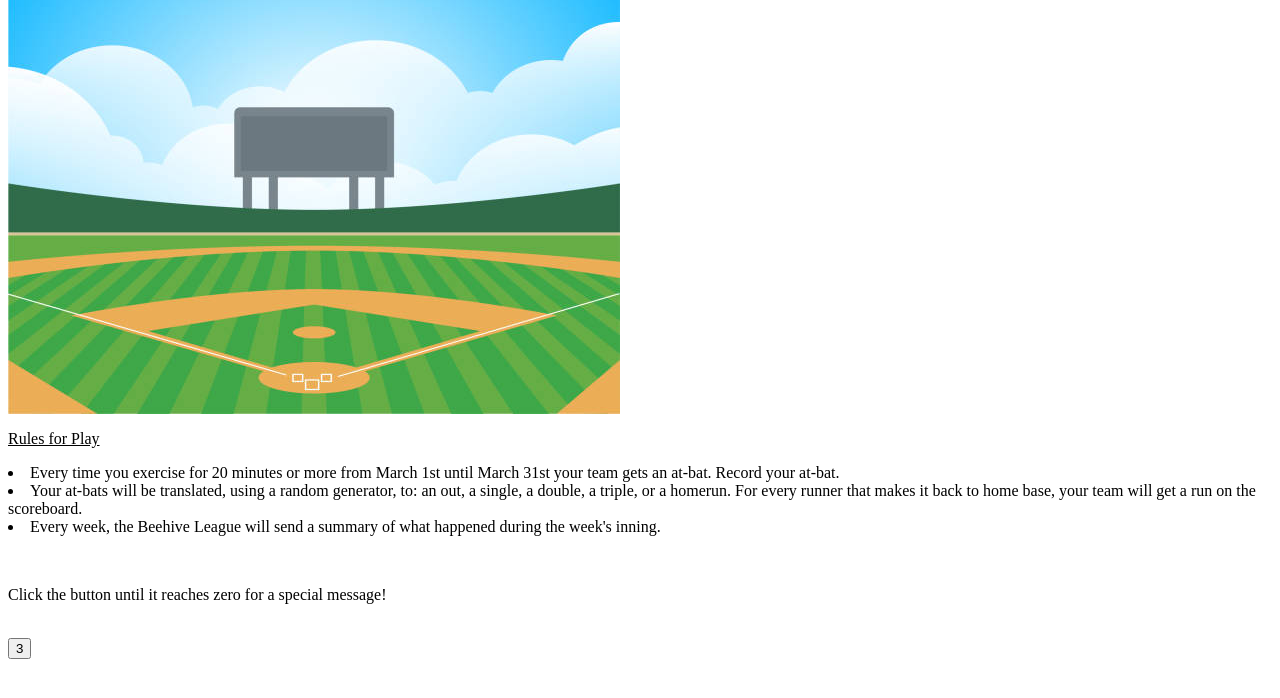
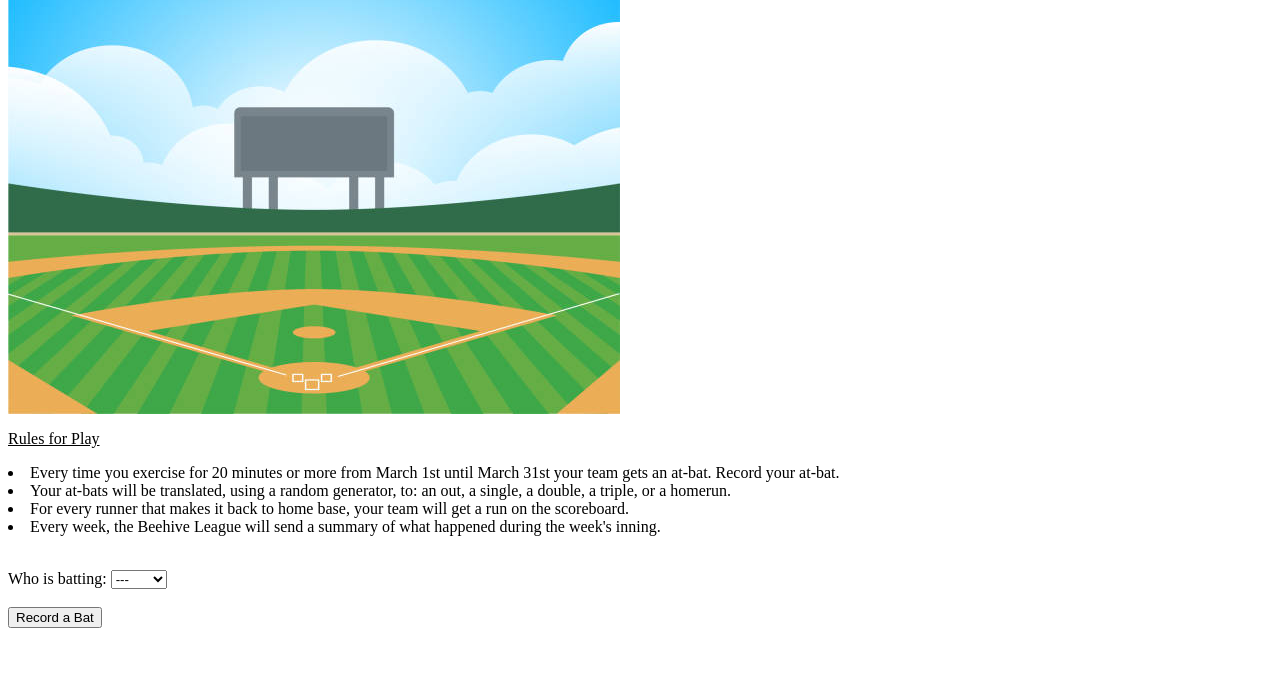
Before and after one commit to joshua-reynolds/wellness-spring-training, a PHP site: page / in a window 1280 px wide. Shown: the part 50-748 px from the top of the page. Run offline with PHP 8.4, Linux system fonts and the light colour scheme.

Commit message:
random batting function

```diff
--- a/index.html
+++ b/index.html
@@ -17,12 +17,30 @@
 			<u>Rules for Play</u> <br>
 			<ol type="1"></ol>
 			<li>Every time you exercise for 20 minutes or more from March 1st until March 31st your team gets an at-bat. Record your at-bat. </li>
-			<li> Your at-bats will be translated, using a random generator, to: an out, a single, a double, a triple, or a homerun. For every runner that makes it back to home base, your team will get a run on the scoreboard. </li>
+			<li> Your at-bats will be translated, using a random generator, to: an out, a single, a double, a triple, or a homerun. </li>
+			<li>For every runner that makes it back to home base, your team will get a run on the scoreboard. </li>
 			<li>Every week, the Beehive League will send a summary of what happened during the week's inning. </li>
 		</p>
+
 		<br>
-		<p> Click the button until it reaches zero for a special message! </p>
+
+		<div id="dropd" >
+			<label for="participants">Who is batting:</label>
+
+			<select name="participants" id="cars">
+				<option value="---">---</option>
+				<option value="Bill">Bill</option>
+				<option value="Josh">Josh</option>
+				<option value="Julie">Julie</option>
+				<option value="Suzie">Suzie</option>
+
+			</select>
+		</div>
+
+
+
 		<br>
+		<!--<p> Click the button until it reaches zero for a special message! </p>-->
 
 
 		<!--<button type="button" onclick="revealMessage()"> Play ball! </button>
@@ -32,8 +50,12 @@
 			<button type="button" id="countDownButton" onclick="countDown()">10</button>
 		</div> -->
 
+
+
 		<div id="test" >
-			<button type="button" id="countDownButton2" onclick="countDown2()">3 </button>
+			<!--<button type="button" id="countDownButton2" onclick="countDown2()"> 3 </button>-->
+			<button type="button" onclick="bat()"> Record a Bat </button>
+			<p id="bat_result"></p>
 		</div>
 
 		<div id="hiddenMessage2" style="display:none">
--- a/js/script.js
+++ b/js/script.js
@@ -20,8 +20,18 @@ function revealMessage2() {
 	document.getElementById("hiddenMessage2").style.display = 'block';
 }
 
-function play() {
+function play0() {
+	var audio = new Audio("sound_effects/Laugh.mp3");
+	audio.play();
+  }
+
+function play1() {
 	var audio = new Audio("sound_effects/Baseball_Hit_Sound_Effect.mp3");
+	audio.play();
+  }
+
+function play2() {
+	var audio = new Audio("sound_effects/Baseball_Hit_With_Cheer_Sound_Effect.mp3");
 	audio.play();
   }
 
@@ -40,3 +50,18 @@ function countDown2(){
 
 
 }
+
+function bat(){
+	result = Math.floor(Math.random() * 5);
+
+	if (result == 0){
+		play0()
+	}else if (result > 0 && result <= 2){
+		play1()
+	}else if (result > 2){
+		play2()
+	}
+
+	const results = {0:'Out', 1:"Single", 2:"Double", 3:"Triple!", 4:"Home-Run!!"};
+	document.getElementById("bat_result").innerHTML = results[result];
+}
--- a/main.css
+++ b/main.css
@@ -2,6 +2,7 @@ h3{
     color:blue;
 }
 
-#special {
+#bat_result {
     color:red;
+	font-weight: bold;
   }
```
Also changed, not shown: 1 other file.
